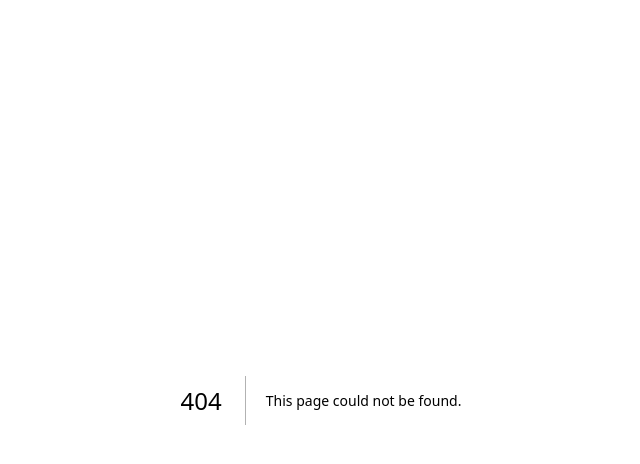
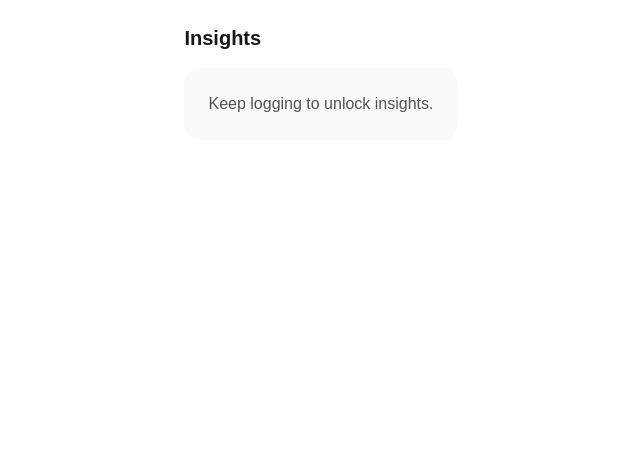
Before and after one commit to deepakpk-dev/lumen, a Next.js app: page /insights in a window 1280 px wide. Before the commit this address had no page. Shown: the top 464 px of the page, without its empty margins (319-959 px from the left). Built offline with nearby package versions, Linux system fonts and the light colour scheme.

Commit message:
feat(ui): Insights page, home highlight, and nav link

```diff
--- /dev/null
+++ b/app/insights/page.tsx
@@ -0,0 +1,15 @@
+'use client';
+
+import { useHealthData } from '@/src/state/useHealthData';
+import { InsightsList } from '@/src/components/InsightsList';
+
+export default function InsightsPage() {
+  const { insights, loading } = useHealthData();
+  if (loading) return <main className="p-6">Loading…</main>;
+  return (
+    <main className="mx-auto max-w-md space-y-4 p-6">
+      <h1 className="text-xl font-semibold">Insights</h1>
+      <InsightsList insights={insights} />
+    </main>
+  );
+}
--- a/app/page.tsx
+++ b/app/page.tsx
@@ -5,11 +5,13 @@ import { useEffect } from 'react';
 import { useRouter } from 'next/navigation';
 import { useHealthData } from '@/src/state/useHealthData';
 import { CycleSummary } from '@/src/components/CycleSummary';
+import { InsightCard } from '@/src/components/InsightCard';
+import { topInsight } from '@/src/domain/insights/insights';
 import { todayISO } from '@/src/domain/dates';
 
 export default function HomePage() {
   const router = useRouter();
-  const { cycles, stats, prediction, loading } = useHealthData();
+  const { cycles, stats, prediction, insights, loading } = useHealthData();
 
   useEffect(() => {
     if (!loading && cycles.length === 0) router.replace('/onboarding');
@@ -18,6 +20,7 @@ export default function HomePage() {
   if (loading) return <main className="p-6">Loading…</main>;
 
   const lastPeriodStart = cycles.at(-1)?.startDate ?? null;
+  const highlight = topInsight(insights);
 
   return (
     <main className="mx-auto max-w-md space-y-6 p-6">
@@ -27,6 +30,7 @@ export default function HomePage() {
         lastPeriodStart={lastPeriodStart}
         today={todayISO()}
       />
+      {highlight && <InsightCard insight={highlight} />}
       <nav className="grid grid-cols-2 gap-3 text-center text-sm">
         <Link href="/log" className="rounded-md bg-rose-600 px-4 py-3 text-white">
           Log today
@@ -40,6 +44,9 @@ export default function HomePage() {
         <Link href="/settings" className="rounded-md border px-4 py-3">
           Settings
         </Link>
+        <Link href="/insights" className="rounded-md border px-4 py-3">
+          Insights
+        </Link>
       </nav>
     </main>
   );
```
